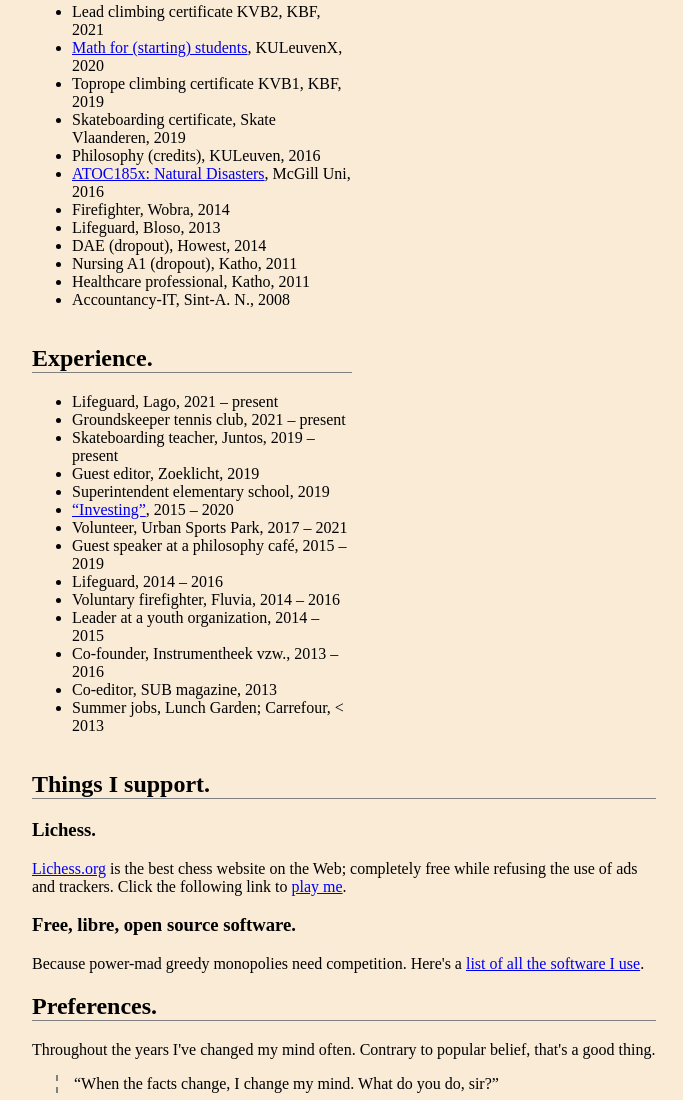
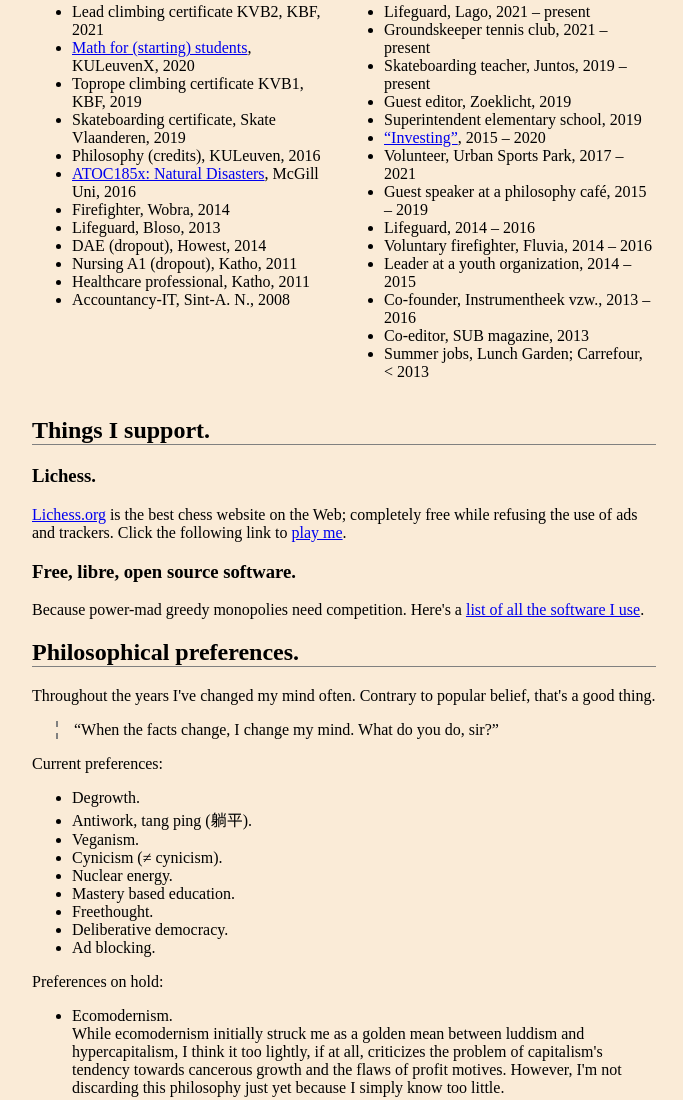
Before and after one commit to CynicusRex/cynicusrex.github.io, a website: page bio.html in a window 1280 px wide. Shown: the part 652-1752 px from the top of the page, without its empty margins (296-979 px from the left). Drawn offline with Linux system fonts and the light colour scheme.

Commit message:
tweak, word

```diff
--- a/bio.html
+++ b/bio.html
@@ -88,7 +88,7 @@
     <!-- <h3>Great Internet Mersenne Prime Search</h3>
     <p>I fancy esoteric things. The thought of forever having your name tied to a prime number stimulates my curiosity. For more elaborate reasons, read: <a href="https://www.mersenne.org/why_join/">Why join GIMPS?</a> Here's a list of all my <a href="https://www.mersenne.org/report_ll/?exp_lo=2&exp_hi=999999999&exp_date=&end_date=&user_only=1&user_id=Blackadder&dispdate=1&exbad=1&exfactor=1&B1=">PrimeNet Lucas-Lehmer test results of Mersenne Numbers</a>.</p> -->
 
-    <h2>Preferences.</h2>
+    <h2>Philosophical preferences.</h2>
     <p>Throughout the years I've changed my mind often. Contrary to popular belief, that's a good thing.</p>
     <p class="quote">“When the facts change, I change my mind. What do you do, sir?”</p>
 
--- a/css/style.css
+++ b/css/style.css
@@ -99,7 +99,7 @@
 
 #exp-container, #edu-container {
   display: inline-block;
-  max-width: 20rem;
+  max-width: 19.25rem;
   vertical-align: top;
 }
 
```
